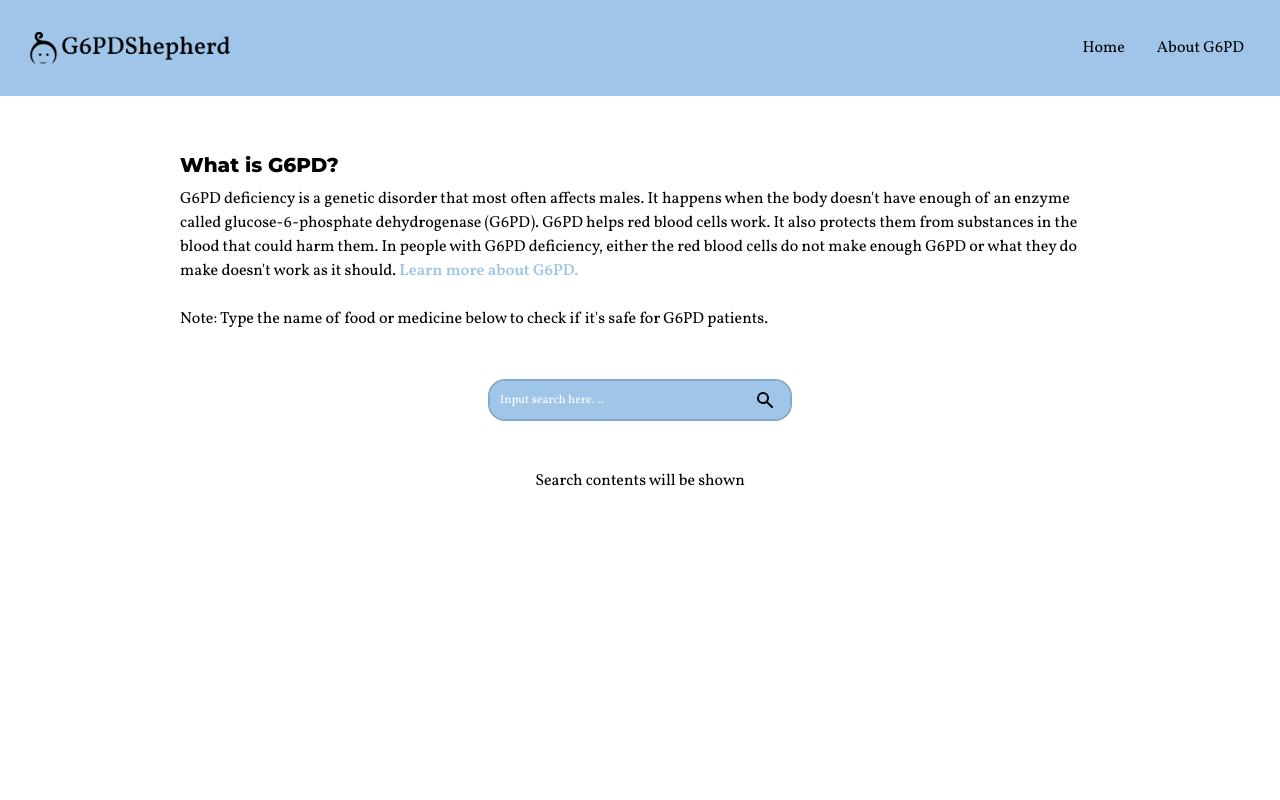
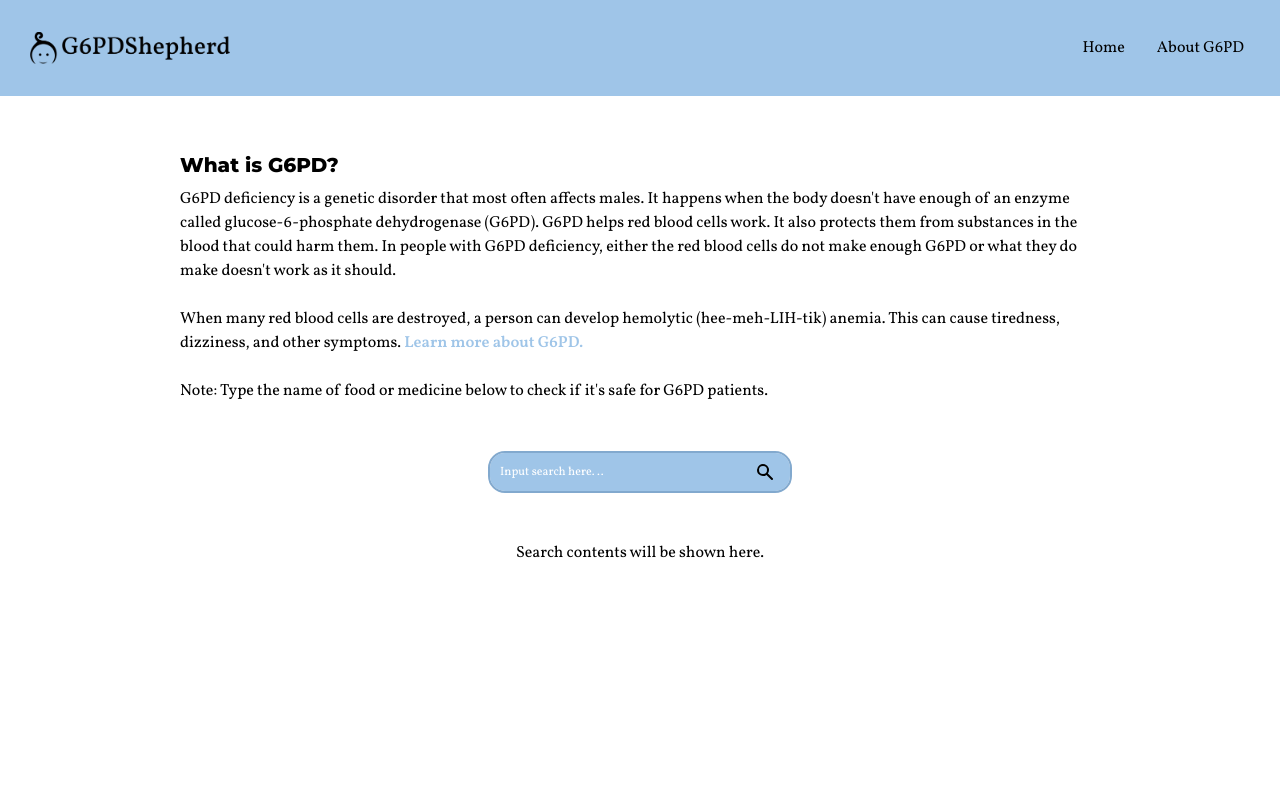
Before and after one commit to odycy21/G6PD-Shepherd, a React (Vite) app: page / in a window 1280 px wide. Shown: the top 800 px of the page. Built offline with nearby package versions, Linux system fonts and the light colour scheme; a web font is replaced by a local one.

Commit message:
updated homepage, nav border color

```diff
--- a/src/About.jsx
+++ b/src/About.jsx
@@ -11,9 +11,11 @@ const About = () => {
                         G6PD deficiency is a genetic disorder that most often affects males. It happens when the body doesn't have enough of an enzyme called glucose-6-phosphate dehydrogenase (G6PD).
                         G6PD helps red blood cells work. It also protects them from substances in the blood that could harm them. In people with G6PD deficiency, either the red blood cells do not make enough G6PD or what they do make doesn't work as it should. <br />
                         Without enough G6PD to protect them, the red blood cells break apart. This is called hemolysis (hih-MOL-ih-sis). <br /> <br />
+
+
                         When many red blood cells are destroyed, a person can develop hemolytic (hee-meh-LIH-tik) anemia. This can cause tiredness, dizziness, and other symptoms. <br />
                         Red blood cells that don't have enough G6PD are sensitive to some medicines, foods, and infections. <br />
-                        When these things trigger a quick loss of red blood cells over a short time, it's called a hemolytic crisis. In these cases, the symptoms stop when the cause is gone. In rare cases, G6PD deficiency leads to chronic anemia regardless of exposure to triggers. <a href='#'>Learn more</a>
+                        When these things trigger a quick loss of red blood cells over a short time, it's called a hemolytic crisis. In these cases, the symptoms stop when the cause is gone. In rare cases, G6PD deficiency leads to chronic anemia regardless of exposure to triggers.
                     </p>
 
                     <div className="my-[20px]">
--- a/src/Home.jsx
+++ b/src/Home.jsx
@@ -16,10 +16,14 @@ const Home = () => {
                 <h1 className='font-montserrat font-semibold text-xl pb-2'> What is G6PD?</h1>
                 <p>
                     G6PD deficiency is a genetic disorder that most often affects males. It happens when the body doesn't have enough of an enzyme called glucose-6-phosphate dehydrogenase (G6PD).
-                    G6PD helps red blood cells work. It also protects them from substances in the blood that could harm them. In people with G6PD deficiency, either the red blood cells do not make enough G6PD or what they do make doesn't work as it should. <NavLink to="/about" className="linkColor"> Learn more about G6PD.</NavLink>
+                    G6PD helps red blood cells work. It also protects them from substances in the blood that could harm them. In people with G6PD deficiency, either the red blood cells do not make enough G6PD or what they do make doesn't work as it should.
+                    <br /> <br />
+                    When many red blood cells are destroyed, a person can develop hemolytic (hee-meh-LIH-tik) anemia. This can cause tiredness, dizziness, and other symptoms.
+
+                    <NavLink to="/about" className="linkColor"> Learn more about G6PD.</NavLink>
                     <br /> <br />
 
-                    Note: Type the name of food or medicine below to check if it's safe for G6PD patients.
+                    <p> Note: Type the name of food or medicine below to check if it's safe for G6PD patients. </p>
 
                     <div className='flex justify-center'>
                         <Searchbar/>
@@ -32,13 +36,6 @@ const Home = () => {
 
 
             </div>
-
-
-
-
-
-
-
         </div>
      );
 
--- a/src/MainContainer.jsx
+++ b/src/MainContainer.jsx
@@ -1,7 +1,7 @@
 const MainContainer = () => {
     return (
         <div>
-            <h2>Search contents will be shown </h2>
+            <h2>Search contents will be shown here. </h2>
         </div>
 
       );
--- a/src/Navbar.jsx
+++ b/src/Navbar.jsx
@@ -39,10 +39,10 @@ const Navbar = () => {
                     <div className = {!nav ? 'invisible' : 'w-full'}> <img className="main-logo" src={whiteLogo} alt="Logo" /></div>
                 </NavLink>
                     <NavLink to="/">
-                        <li className="p-4">Home</li>
+                        <li className="p-4 border-b border-[#9fc5e8]">Home</li>
                     </NavLink>
                     <NavLink to="/about">
-                        <li className="p-4">About G6PD</li>
+                        <li className="p-4 border-b border-[#9fc5e8]">About G6PD</li>
                     </NavLink>
                 </ul>
             </div>
```
Also changed, not shown: src/App.jsx (line endings or trailing spaces).
